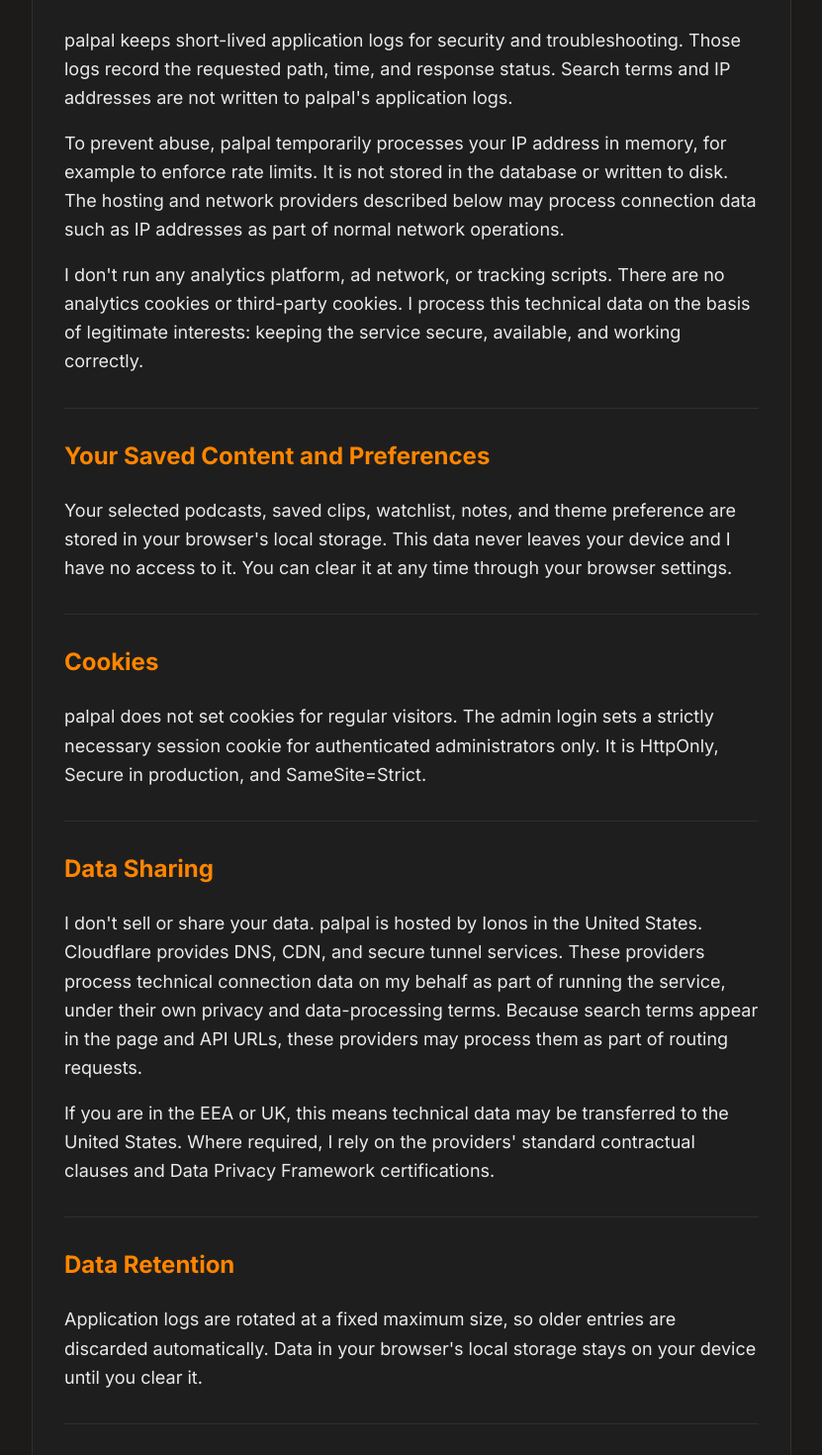
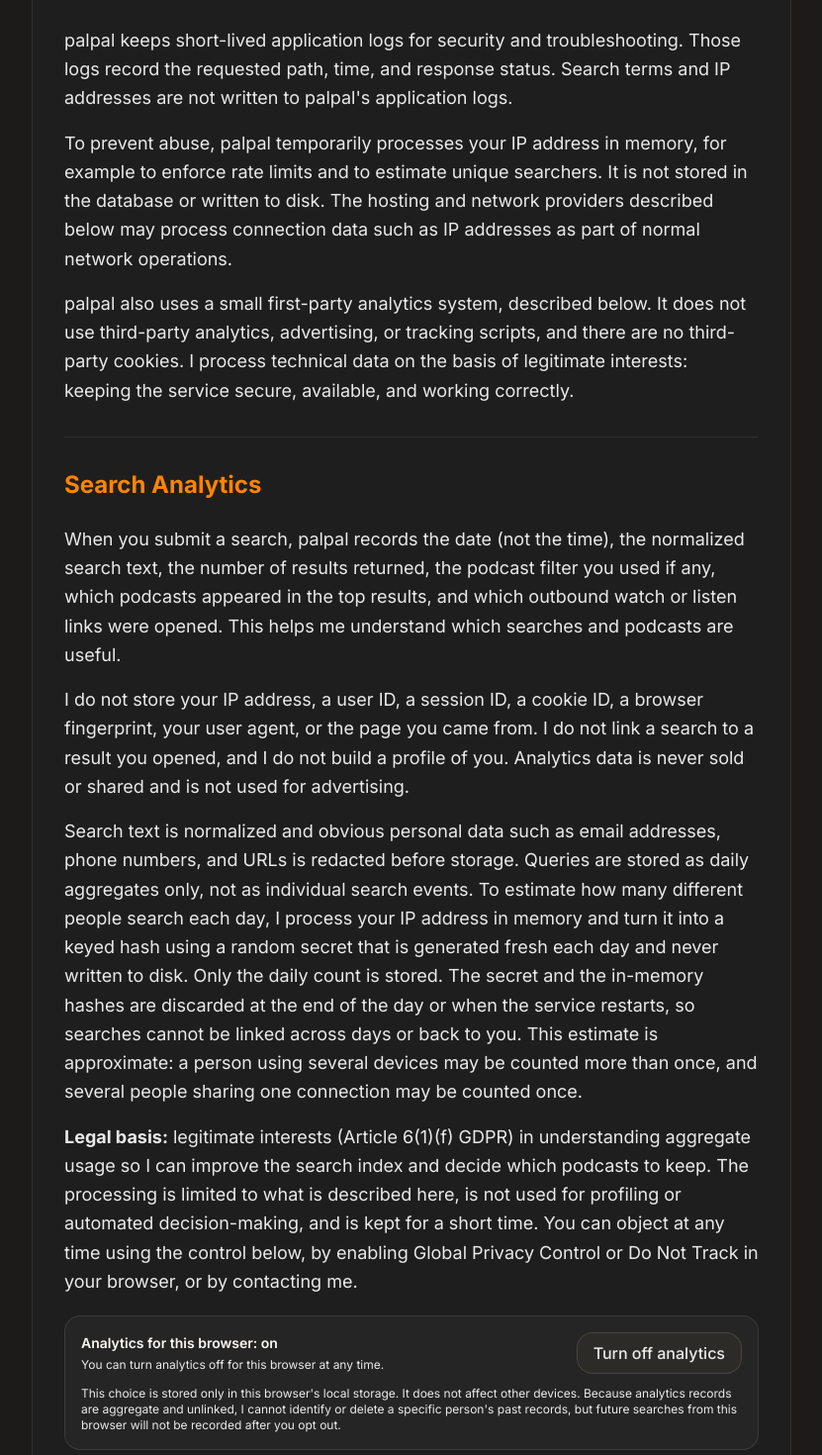
Before and after one commit to hunterkennedy/palpal-app, a Next.js app in the folder palpal-frontend/: page /pp in a window 1280 px wide. Shown: the part 540-2010 px from the top of the page at 99% size, without its empty margins (224-1055 px from the left). Built offline with nearby package versions, Linux system fonts and the light colour scheme.

Commit message:
Update privacy policy for search analytics
Document first-party aggregate analytics, PII handling, retention, legal basis, data sharing, and rights. Add a per-browser analytics opt-out control that respects GPC/DNT.

```diff
--- a/palpal-frontend/src/components/PrivacyPage.tsx
+++ b/palpal-frontend/src/components/PrivacyPage.tsx
@@ -1,9 +1,33 @@
 'use client';
+
+import { useEffect, useState } from 'react';
+import {
+  getAnalyticsOptOutPreference,
+  hasBrowserPrivacySignal,
+  setAnalyticsOptOut,
+} from '@/lib/analytics';
 
 const CONTACT_EMAIL = process.env.NEXT_PUBLIC_CONTACT_EMAIL ?? 'contact@palpal.app';
 const LAST_UPDATED = 'October 29, 2026';
 
 export default function PrivacyPage() {
+  const [analyticsOptOut, setAnalyticsOptOutState] = useState<boolean | null>(null);
+  const [privacySignal, setPrivacySignal] = useState(false);
+
+  useEffect(() => {
+    setAnalyticsOptOutState(getAnalyticsOptOutPreference());
+    setPrivacySignal(hasBrowserPrivacySignal());
+  }, []);
+
+  const toggleAnalytics = () => {
+    if (analyticsOptOut === null || privacySignal) return;
+    const next = !analyticsOptOut;
+    setAnalyticsOptOut(next);
+    setAnalyticsOptOutState(next);
+  };
+
+  const analyticsOff = privacySignal || analyticsOptOut === true;
+
   return (
     <div className="max-w-3xl mx-auto py-8">
       <div className="mb-10">
@@ -33,15 +57,88 @@
             path, time, and response status. Search terms and IP addresses are not written to palpal&apos;s application logs.
           </p>
           <p className="section-text mb-4">
-            To prevent abuse, palpal temporarily processes your IP address in memory, for example to enforce rate limits.
-            It is not stored in the database or written to disk. The hosting and network providers described below may
-            process connection data such as IP addresses as part of normal network operations.
+            To prevent abuse, palpal temporarily processes your IP address in memory, for example to enforce rate limits
+            and to estimate unique searchers. It is not stored in the database or written to disk. The hosting and network
+            providers described below may process connection data such as IP addresses as part of normal network operations.
           </p>
           <p className="section-text">
-            I don&apos;t run any analytics platform, ad network, or tracking scripts. There are no analytics cookies or
-            third-party cookies. I process this technical data on the basis of legitimate interests: keeping the service
-            secure, available, and working correctly.
+            palpal also uses a small first-party analytics system, described below. It does not use third-party analytics,
+            advertising, or tracking scripts, and there are no third-party cookies. I process technical data on the basis
+            of legitimate interests: keeping the service secure, available, and working correctly.
           </p>
+        </section>
+
+        <hr style={{ borderColor: 'rgba(255,255,255,0.07)' }} />
+
+        <section>
+          <h2 className="section-title">Search Analytics</h2>
+          <p className="section-text mb-4">
+            When you submit a search, palpal records the date (not the time), the normalized search text, the number of
+            results returned, the podcast filter you used if any, which podcasts appeared in the top results, and which
+            outbound watch or listen links were opened. This helps me understand which searches and podcasts are useful.
+          </p>
+          <p className="section-text mb-4">
+            I do not store your IP address, a user ID, a session ID, a cookie ID, a browser fingerprint, your user agent,
+            or the page you came from. I do not link a search to a result you opened, and I do not build a profile of you.
+            Analytics data is never sold or shared and is not used for advertising.
+          </p>
+          <p className="section-text mb-4">
+            Search text is normalized and obvious personal data such as email addresses, phone numbers, and URLs is
+            redacted before storage. Queries are stored as daily aggregates only, not as individual search events. To
+            estimate how many different people search each day, I process your IP address in memory and turn it into a
+            keyed hash using a random secret that is generated fresh each day and never written to disk. Only the daily
+            count is stored. The secret and the in-memory hashes are discarded at the end of the day or when the service
+            restarts, so searches cannot be linked across days or back to you. This estimate is approximate: a person
+            using several devices may be counted more than once, and several people sharing one connection may be counted
+            once.
+          </p>
+          <p className="section-text mb-4">
+            <strong>Legal basis:</strong> legitimate interests (Article 6(1)(f) GDPR) in understanding aggregate usage so
+            I can improve the search index and decide which podcasts to keep. The processing is limited to what is
+            described here, is not used for profiling or automated decision-making, and is kept for a short time. You can
+            object at any time using the control below, by enabling Global Privacy Control or Do Not Track in your
+            browser, or by contacting me.
+          </p>
+
+          <div
+            className="rounded-2xl border p-4 mt-5"
+            style={{
+              borderColor: 'rgba(255,255,255,0.1)',
+              background: 'rgba(255,255,255,0.03)',
+            }}
+          >
+            <div className="flex flex-col sm:flex-row sm:items-center gap-3 sm:justify-between">
+              <div>
+                <p className="text-sm font-semibold" style={{ color: 'var(--text-primary)' }}>
+                  Analytics for this browser: {analyticsOptOut === null ? 'checking…' : analyticsOff ? 'off' : 'on'}
+                </p>
+                <p className="text-xs mt-1" style={{ color: 'var(--text-secondary)' }}>
+                  {privacySignal
+                    ? 'Your browser is sending Global Privacy Control or Do Not Track, so analytics is off regardless of this setting.'
+                    : analyticsOptOut
+                      ? 'Future searches from this browser will not be recorded.'
+                      : 'You can turn analytics off for this browser at any time.'}
+                </p>
+              </div>
+              <button
+                type="button"
+                className="btn-secondary cursor-pointer disabled:opacity-50 disabled:cursor-not-allowed"
+                onClick={toggleAnalytics}
+                disabled={analyticsOptOut === null || privacySignal}
+              >
+                {privacySignal
+                  ? 'Browser signal active'
+                  : analyticsOptOut
+                    ? 'Turn analytics back on'
+                    : 'Turn off analytics'}
+              </button>
+            </div>
+            <p className="text-xs mt-3" style={{ color: 'var(--text-secondary)' }}>
+              This choice is stored only in this browser&apos;s local storage. It does not affect other devices. Because
+              analytics records are aggregate and unlinked, I cannot identify or delete a specific person&apos;s past
+              records, but future searches from this browser will not be recorded after you opt out.
+            </p>
+          </div>
         </section>
 
         <hr style={{ borderColor: 'rgba(255,255,255,0.07)' }} />
@@ -49,9 +146,9 @@
         <section>
           <h2 className="section-title">Your Saved Content and Preferences</h2>
           <p className="section-text">
-            Your selected podcasts, saved clips, watchlist, notes, and theme preference are stored in your browser&apos;s
-            local storage. This data never leaves your device and I have no access to it. You can clear it at any time
-            through your browser settings.
+            Your selected podcasts, saved clips, watchlist, notes, theme preference, and analytics opt-out choice are
+            stored in your browser&apos;s local storage. This data never leaves your device and I have no access to it.
+            You can clear it at any time through your browser settings.
           </p>
         </section>
 
@@ -60,8 +157,10 @@
         <section>
           <h2 className="section-title">Cookies</h2>
           <p className="section-text">
-            palpal does not set cookies for regular visitors. The admin login sets a strictly necessary session cookie
-            for authenticated administrators only. It is HttpOnly, Secure in production, and SameSite=Strict.
+            palpal does not set cookies for regular visitors. Analytics uses no cookies or device identifiers. Your
+            analytics opt-out choice is stored in local storage as a functional preference. The admin login sets a
+            strictly necessary session cookie for authenticated administrators only. It is HttpOnly, Secure in
+            production, and SameSite=Strict.
           </p>
         </section>
 
@@ -70,9 +169,10 @@
         <section>
           <h2 className="section-title">Data Sharing</h2>
           <p className="section-text mb-4">
-            I don&apos;t sell or share your data. palpal is hosted by Ionos in the United States. Cloudflare provides DNS,
-            CDN, and secure tunnel services. These providers process technical connection data on my behalf as part of
-            running the service, under their own privacy and data-processing terms. Because search terms appear in the
+            I don&apos;t sell or share your data. Search analytics is stored in palpal&apos;s own Postgres database; I do
+            not use a third-party analytics provider. palpal is hosted by Ionos in the United States. Cloudflare provides
+            DNS, CDN, and secure tunnel services. These providers process technical connection data on my behalf as part
+            of running the service, under their own privacy and data-processing terms. Because search terms appear in the
             page and API URLs, these providers may process them as part of routing requests.
           </p>
           <p className="section-text">
@@ -86,9 +186,15 @@
 
         <section>
           <h2 className="section-title">Data Retention</h2>
+          <p className="section-text mb-4">
+            Search text aggregates are kept for up to 180 days. Daily totals and podcast/clip aggregates are kept for up
+            to 730 days. The in-memory visitor hashes used to estimate daily unique searchers are discarded within 24
+            hours or when the service restarts.
+          </p>
           <p className="section-text">
             Application logs are rotated at a fixed maximum size, so older entries are discarded automatically. Data in
-            your browser&apos;s local storage stays on your device until you clear it.
+            your browser&apos;s local storage stays on your device until you clear it. I do not currently keep separate
+            database backups.
           </p>
         </section>
 
@@ -98,10 +204,20 @@
           <h2 className="section-title">Your Rights</h2>
           <p className="section-text">
             If you are in the EEA or UK, you have the right to access, rectify, erase, restrict, or object to the
-            processing of your personal data, and the right to data portability. You can also lodge a complaint with your
-            local supervisory authority. Because palpal does not maintain user accounts or analytics profiles, I may not
-            be able to identify a specific record about you; if that happens, I will explain why. To exercise these
-            rights, contact me.
+            processing of your personal data, and the right to data portability. You can object to analytics using the
+            control above, by enabling Global Privacy Control or Do Not Track in your browser, or by contacting me. You
+            can also lodge a complaint with your local supervisory authority. Because palpal does not maintain user
+            accounts or analytics profiles, I may not be able to identify a specific record about you; if that happens, I
+            will explain why.
+          </p>
+        </section>
+
+        <hr style={{ borderColor: 'rgba(255,255,255,0.07)' }} />
+
+        <section>
+          <h2 className="section-title">Children</h2>
+          <p className="section-text">
+            palpal is not directed at children under 16, and I do not knowingly collect personal data from children.
           </p>
         </section>
 
@@ -120,7 +236,8 @@
         <section>
           <h2 className="section-title">Changes to This Policy</h2>
           <p className="section-text">
-            If I make meaningful changes to this policy, I&apos;ll update the date at the top of this page.
+            If I make meaningful changes to this policy, I&apos;ll update the date at the top of this page and announce
+            material changes on the What&apos;s New page.
           </p>
         </section>
 
--- a/palpal-frontend/src/lib/analytics.ts
+++ b/palpal-frontend/src/lib/analytics.ts
@@ -23,22 +23,31 @@
   source_site: string | null;
 }
 
+/** Whether the browser itself is sending GPC or DNT. */
+export function hasBrowserPrivacySignal(): boolean {
+  if (typeof navigator === 'undefined') return false;
+  const nav = navigator as Navigator & { globalPrivacyControl?: boolean };
+  return (
+    nav.globalPrivacyControl === true ||
+    nav.doNotTrack === '1' ||
+    nav.doNotTrack === 'yes'
+  );
+}
+
+/** The per-browser opt-out choice stored by palpal. */
+export function getAnalyticsOptOutPreference(): boolean {
+  if (typeof window === 'undefined') return false;
+  try {
+    return window.localStorage.getItem(OPTOUT_KEY) === '1';
+  } catch {
+    // localStorage may be unavailable (private mode, blocked storage).
+    return false;
+  }
+}
+
 function hasOptedOut(): boolean {
   if (typeof window === 'undefined') return true;
-
-  try {
-    if (window.localStorage.getItem(OPTOUT_KEY) === '1') return true;
-  } catch {
-    // localStorage may be unavailable (private mode, blocked storage).
-  }
-
-  if (typeof navigator === 'undefined') return true;
-
-  const nav = navigator as Navigator & { globalPrivacyControl?: boolean };
-  if (nav.globalPrivacyControl === true) return true;
-  if (nav.doNotTrack === '1' || nav.doNotTrack === 'yes') return true;
-
-  return false;
+  return hasBrowserPrivacySignal() || getAnalyticsOptOutPreference();
 }
 
 function send(path: string, payload: unknown, preferBeacon: boolean): void {
```
